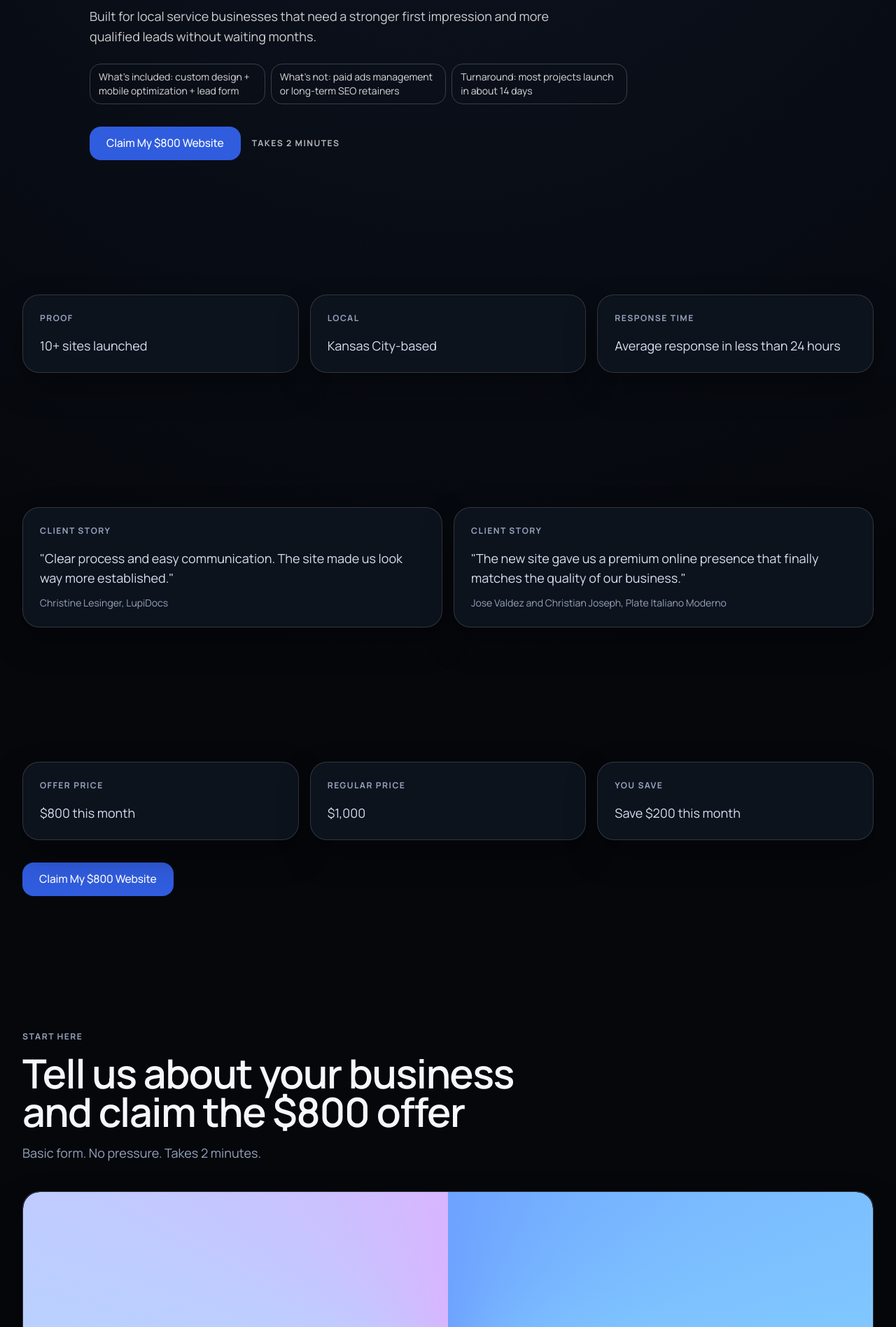
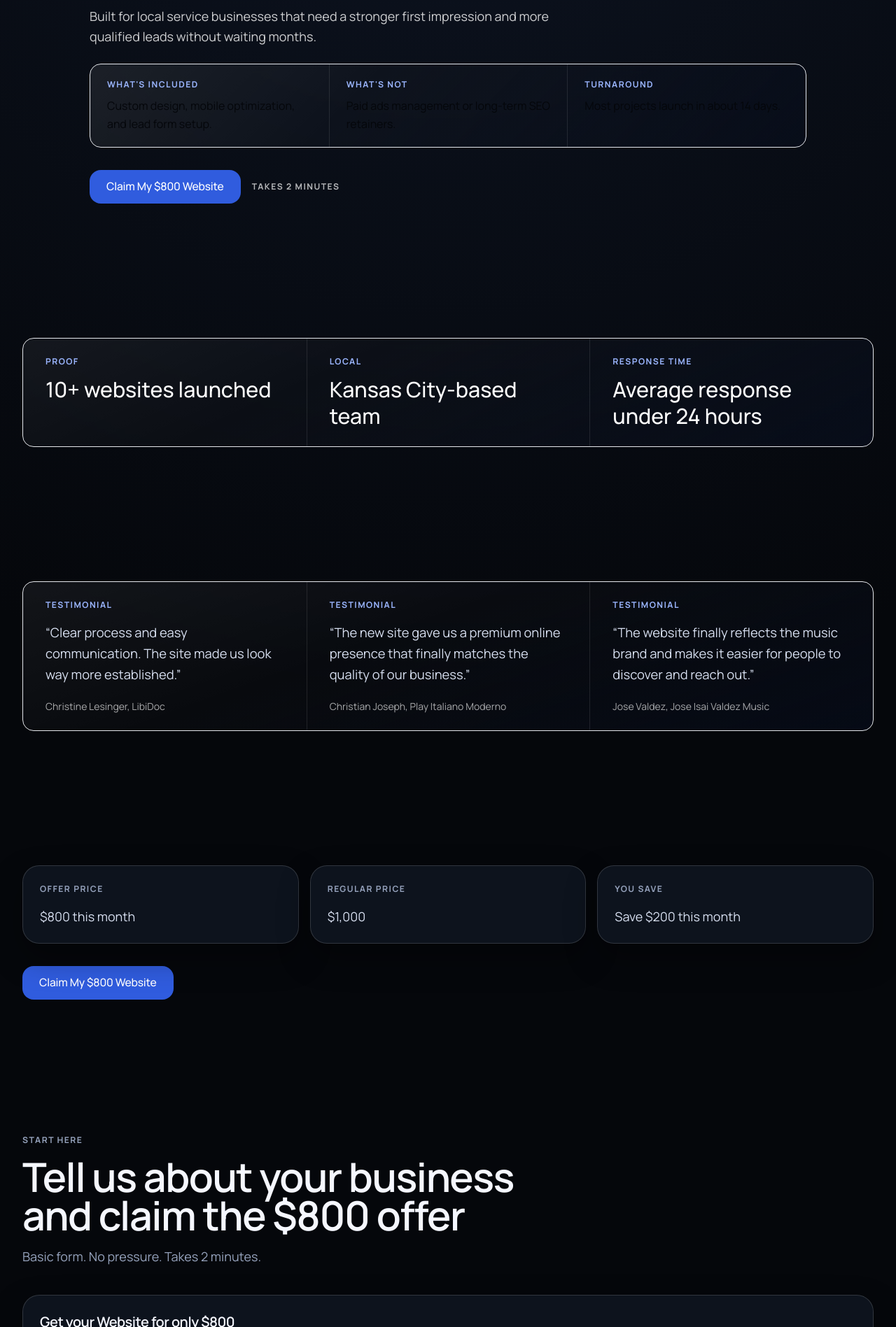
Before and after one commit to krcoffelt/HomeTown3, a Next.js app: page /website-offer-800 in a window 1280 px wide. Shown: the part 423-2320 px from the top of the page at 70% size. Built offline with nearby package versions, Linux system fonts and the light colour scheme; no server answers.

Commit message:
Refine offer page visuals and simplify lead form UI

```diff
--- a/app/(site)/website-offer-800/page.tsx
+++ b/app/(site)/website-offer-800/page.tsx
@@ -34,11 +34,28 @@ export default function WebsiteOfferLandingPage() {
             Built for local service businesses that need a stronger first impression
             and more qualified leads without waiting months.
           </p>
-          <ul className="mt-6 grid max-w-3xl gap-2 text-sm text-white/85 md:grid-cols-3">
-            <li className="rounded-md border border-white/20 bg-white/6 px-3 py-2">What&apos;s included: custom design + mobile optimization + lead form</li>
-            <li className="rounded-md border border-white/20 bg-white/6 px-3 py-2">What&apos;s not: paid ads management or long-term SEO retainers</li>
-            <li className="rounded-md border border-white/20 bg-white/6 px-3 py-2">Turnaround: most projects launch in about 14 days</li>
-          </ul>
+          <div className="mt-6 max-w-5xl overflow-hidden rounded-2xl border border-white/18 bg-[linear-gradient(135deg,rgba(255,255,255,0.08),rgba(255,255,255,0.02)_38%,rgba(8,14,28,0.7)_100%)] backdrop-blur-sm">
+            <div className="grid md:grid-cols-3 md:divide-x md:divide-white/14">
+              <div className="px-5 py-4 md:px-6 md:py-5">
+                <p className="section-eyebrow text-[#9bb6ff]">What&apos;s Included</p>
+                <p className="mt-2 text-base leading-relaxed text-white/92">
+                  Custom design, mobile optimization, and lead form setup.
+                </p>
+              </div>
+              <div className="border-t border-white/10 px-5 py-4 md:border-t-0 md:px-6 md:py-5">
+                <p className="section-eyebrow text-[#9bb6ff]">What&apos;s Not</p>
+                <p className="mt-2 text-base leading-relaxed text-white/92">
+                  Paid ads management or long-term SEO retainers.
+                </p>
+              </div>
+              <div className="border-t border-white/10 px-5 py-4 md:border-t-0 md:px-6 md:py-5">
+                <p className="section-eyebrow text-[#9bb6ff]">Turnaround</p>
+                <p className="mt-2 text-base leading-relaxed text-white/92">
+                  Most projects launch in about 14 days.
+                </p>
+              </div>
+            </div>
+          </div>
           <div className="mt-8 flex flex-wrap items-center gap-4">
             <Button href="#claim-form" dataAnalytics="cta-offer-800">
               Claim My $800 Website
@@ -49,34 +66,62 @@ export default function WebsiteOfferLandingPage() {
       </SectionShell>
 
       <SectionShell className="pt-2">
-        <div className="grid gap-4 md:grid-cols-3">
-          <Card className="bg-surface">
-            <p className="section-eyebrow text-muted">Proof</p>
-            <p className="mt-4 text-lg text-text">10+ sites launched</p>
-          </Card>
-          <Card className="bg-surface">
-            <p className="section-eyebrow text-muted">Local</p>
-            <p className="mt-4 text-lg text-text">Kansas City-based</p>
-          </Card>
-          <Card className="bg-surface">
-            <p className="section-eyebrow text-muted">Response Time</p>
-            <p className="mt-4 text-lg text-text">Average response in less than 24 hours</p>
-          </Card>
+        <div className="overflow-hidden rounded-2xl border border-white/16 bg-[linear-gradient(155deg,rgba(255,255,255,0.06),rgba(255,255,255,0.02)_36%,rgba(8,14,28,0.82)_100%)] backdrop-blur-sm">
+          <div className="grid md:grid-cols-3 md:divide-x md:divide-white/12">
+            <div className="px-6 py-6 md:px-8">
+              <p className="section-eyebrow text-[#9bb6ff]">Proof</p>
+              <p className="mt-3 text-[clamp(1.3rem,2.6vw,1.9rem)] font-medium leading-tight text-white">
+                10+ websites launched
+              </p>
+            </div>
+            <div className="border-t border-white/10 px-6 py-6 md:border-t-0 md:px-8">
+              <p className="section-eyebrow text-[#9bb6ff]">Local</p>
+              <p className="mt-3 text-[clamp(1.3rem,2.6vw,1.9rem)] font-medium leading-tight text-white">
+                Kansas City-based team
+              </p>
+            </div>
+            <div className="border-t border-white/10 px-6 py-6 md:border-t-0 md:px-8">
+              <p className="section-eyebrow text-[#9bb6ff]">Response Time</p>
+              <p className="mt-3 text-[clamp(1.3rem,2.6vw,1.9rem)] font-medium leading-tight text-white">
+                Average response under 24 hours
+              </p>
+            </div>
+          </div>
         </div>
       </SectionShell>
 
       <SectionShell className="pt-4">
-        <div className="grid gap-4 md:grid-cols-2">
-          <Card className="bg-surface">
-            <p className="section-eyebrow text-muted">Client Story</p>
-            <p className="mt-4 text-lg text-text">&quot;Clear process and easy communication. The site made us look way more established.&quot;</p>
-            <p className="mt-3 text-sm text-muted">Christine Lesinger, LupiDocs</p>
-          </Card>
-          <Card className="bg-surface">
-            <p className="section-eyebrow text-muted">Client Story</p>
-            <p className="mt-4 text-lg text-text">&quot;The new site gave us a premium online presence that finally matches the quality of our business.&quot;</p>
-            <p className="mt-3 text-sm text-muted">Jose Valdez and Christian Joseph, Plate Italiano Moderno</p>
-          </Card>
+        <div className="overflow-hidden rounded-2xl border border-white/16 bg-[linear-gradient(160deg,rgba(255,255,255,0.06),rgba(255,255,255,0.015)_42%,rgba(6,11,23,0.9)_100%)] backdrop-blur-sm">
+          <div className="grid md:grid-cols-3 md:divide-x md:divide-white/12">
+            <article className="px-6 py-6 md:px-8">
+              <p className="section-eyebrow text-[#9bb6ff]">Testimonial</p>
+              <p className="mt-4 text-[1.15rem] leading-relaxed text-white/92">
+                &ldquo;Clear process and easy communication. The site made us look
+                way more established.&rdquo;
+              </p>
+              <p className="mt-5 text-sm text-white/65">Christine Lesinger, LibiDoc</p>
+            </article>
+            <article className="border-t border-white/10 px-6 py-6 md:border-t-0 md:px-8">
+              <p className="section-eyebrow text-[#9bb6ff]">Testimonial</p>
+              <p className="mt-4 text-[1.15rem] leading-relaxed text-white/92">
+                &ldquo;The new site gave us a premium online presence that finally
+                matches the quality of our business.&rdquo;
+              </p>
+              <p className="mt-5 text-sm text-white/65">
+                Christian Joseph, Play Italiano Moderno
+              </p>
+            </article>
+            <article className="border-t border-white/10 px-6 py-6 md:border-t-0 md:px-8">
+              <p className="section-eyebrow text-[#9bb6ff]">Testimonial</p>
+              <p className="mt-4 text-[1.15rem] leading-relaxed text-white/92">
+                &ldquo;The website finally reflects the music brand and makes it easier
+                for people to discover and reach out.&rdquo;
+              </p>
+              <p className="mt-5 text-sm text-white/65">
+                Jose Valdez, Jose Isai Valdez Music
+              </p>
+            </article>
+          </div>
         </div>
       </SectionShell>
 
--- a/components/sections/offer-lead-form.tsx
+++ b/components/sections/offer-lead-form.tsx
@@ -12,7 +12,6 @@ import {
   CardTitle
 } from "@/components/ui/card";
 import { Input } from "@/components/ui/input";
-import { ShineBorder } from "@/components/ui/shine-border";
 
 const initialState: SubmitLeadState = { ok: false, message: "" };
 const initialValues = {
@@ -42,11 +41,10 @@ export function OfferLeadForm() {
   };
 
   return (
-    <Card className="relative overflow-hidden p-0 shadow-soft">
-      <ShineBorder shineColor={["#6ea2ff", "#95f2ff", "#d8b5ff"]} />
-      <CardHeader>
+    <Card className="p-0 shadow-soft">
+      <CardHeader className="border-b border-line/70">
         <CardTitle>Get your Website for only $800</CardTitle>
-        <CardDescription>Basic form. Takes 2 minutes.</CardDescription>
+        <CardDescription>Quick form. Takes about 2 minutes.</CardDescription>
       </CardHeader>
       <CardContent>
         <form
@@ -65,6 +63,7 @@ export function OfferLeadForm() {
               id="offer-name"
               name="name"
               value={values.name}
+              placeholder="Your full name"
               onFocus={markStarted}
               onChange={(event) => setValues((prev) => ({ ...prev, name: event.target.value }))}
             />
@@ -77,6 +76,7 @@ export function OfferLeadForm() {
               id="offer-businessName"
               name="businessName"
               value={values.businessName}
+              placeholder="Business name"
               onFocus={markStarted}
               onChange={(event) => setValues((prev) => ({ ...prev, businessName: event.target.value }))}
             />
@@ -90,6 +90,7 @@ export function OfferLeadForm() {
               name="phone"
               type="tel"
               value={values.phone}
+              placeholder="(913) 991-6641"
               onFocus={markStarted}
               onChange={(event) => setValues((prev) => ({ ...prev, phone: event.target.value }))}
             />
@@ -103,6 +104,7 @@ export function OfferLeadForm() {
               name="email"
               type="email"
               value={values.email}
+              placeholder="you@business.com"
               onFocus={markStarted}
               onChange={(event) => setValues((prev) => ({ ...prev, email: event.target.value }))}
             />
@@ -113,7 +115,7 @@ export function OfferLeadForm() {
           ) : null}
         </form>
       </CardContent>
-      <CardFooter className="w-full">
+      <CardFooter className="w-full border-t border-line/70">
         <Button type="submit" form="offer-form" className="w-full" variant="primary" dataAnalytics="cta-offer-800">
           {pending ? "Sending..." : "Get Offer"}
         </Button>
```
